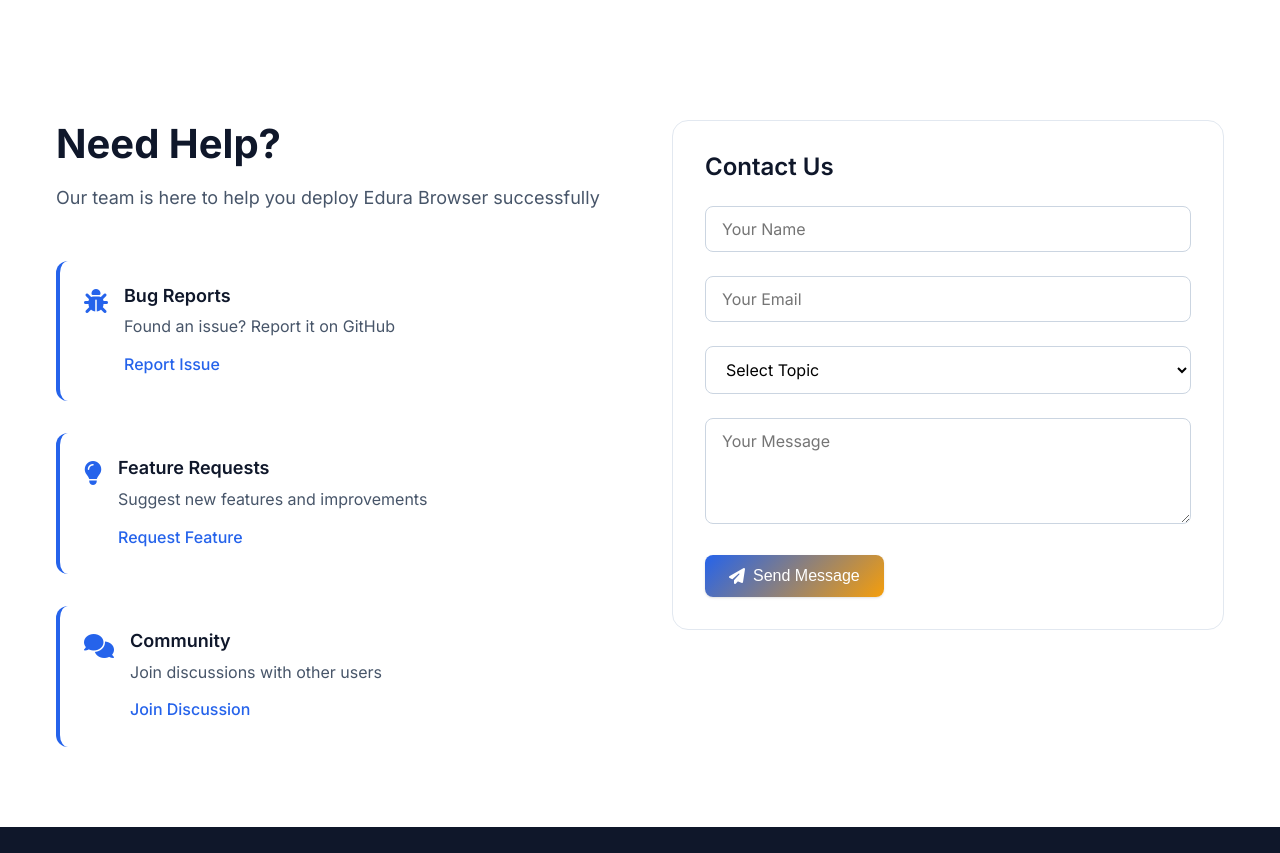
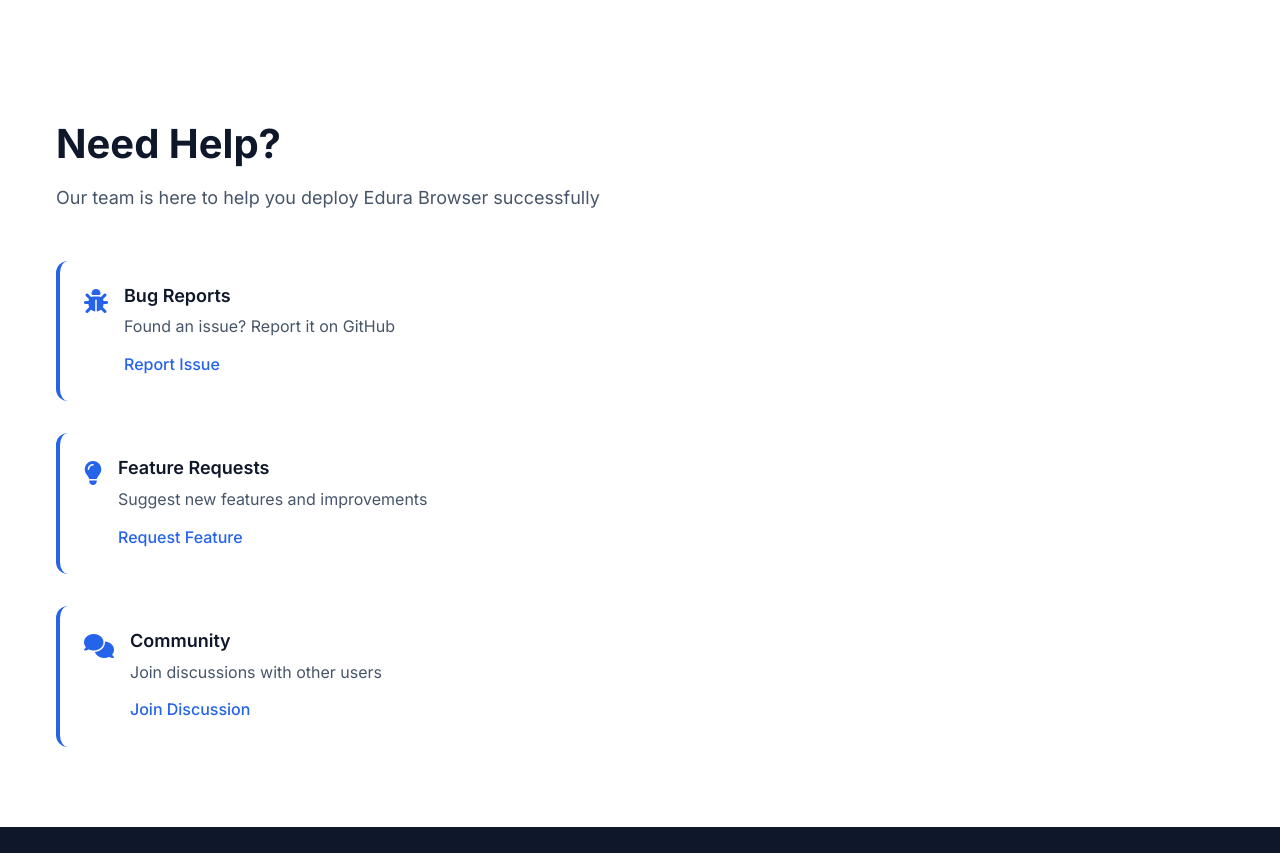
Before and after one commit to edura-browser/edura-browser-website, a plain HTML site: page index.html in a window 1280 px wide. Shown: the part 4000-4853 px from the top of the page. Drawn offline with Linux system fonts and the light colour scheme.

Commit message:
remove form

```diff
--- a/index.html
+++ b/index.html
@@ -364,33 +364,7 @@
                         </div>
                     </div>
                 </div>
-                <div class="contact-form">
-                    <h3>Contact Us</h3>
-                    <form class="form" name="contact" netlify>
-                        <div class="form-group">
-                            <input type="text" name="name" placeholder="Your Name" required>
-                        </div>
-                        <div class="form-group">
-                            <input type="email" name="email" placeholder="Your Email" required>
-                        </div>
-                        <div class="form-group">
-                            <select name="topic" required>
-                                <option value="">Select Topic</option>
-                                <option value="general">General Inquiry</option>
-                                <option value="technical">Technical Support</option>
-                                <option value="enterprise">Enterprise Licensing</option>
-                                <option value="partnership">Partnership</option>
-                            </select>
-                        </div>
-                        <div class="form-group">
-                            <textarea name="message" placeholder="Your Message" rows="4" required></textarea>
-                        </div>
-                        <button type="submit" class="btn btn-primary">
-                            <i class="fas fa-paper-plane"></i>
-                            Send Message
-                        </button>
-                    </form>
-                </div>
+
             </div>
         </div>
     </section>
```
